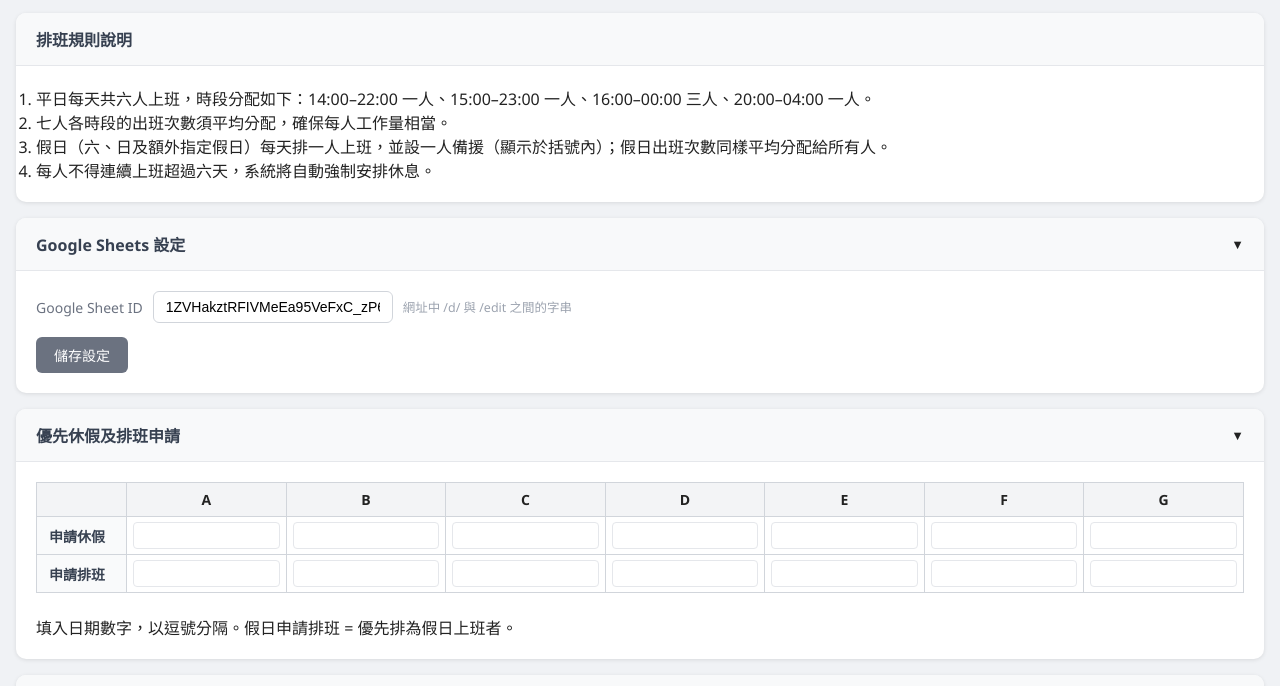
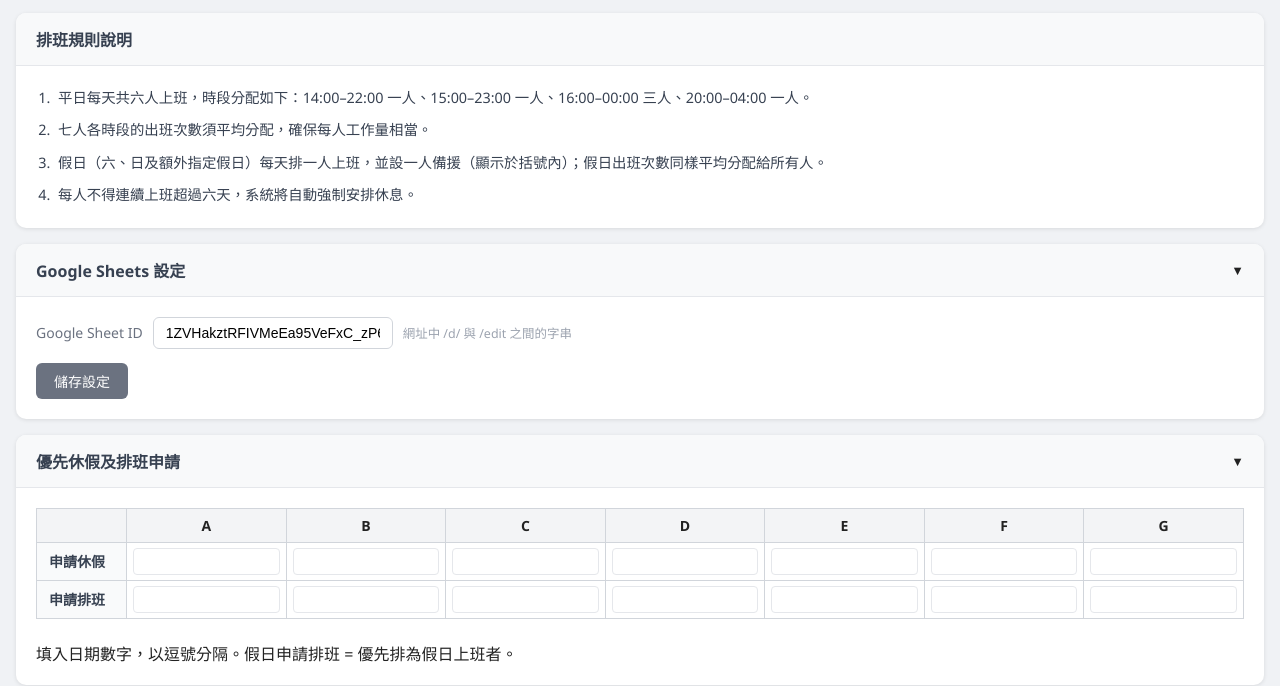
Before and after one commit to wwhsiao0426/scheduler, a plain HTML site: page index.html in a window 1280 px wide. Shown: the part 73-759 px from the top of the page. Drawn offline with Linux system fonts and the light colour scheme.

Commit message:
Update style.css

```diff
--- a/style.css
+++ b/style.css
@@ -144,6 +144,19 @@ header h1 {
 #msg-area.success { color: #059669; }
 #msg-area.info    { color: #2563eb; }
 #msg-area.warning { color: #92400e; background: #fef3c7; border-radius: 6px; padding: 10px 14px; }
+
+/* Rules list */
+.rules-list {
+  margin: 0 0 0 18px;
+  padding: 0;
+  display: flex;
+  flex-direction: column;
+  gap: 8px;
+  color: #374151;
+  font-size: 0.9rem;
+  line-height: 1.7;
+}
+.rules-list li { padding-left: 4px; }
 
 /* Request table */
 .request-table {
```
